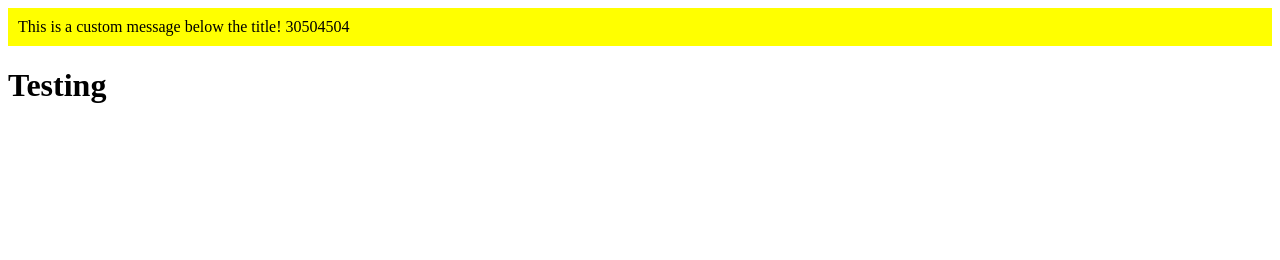
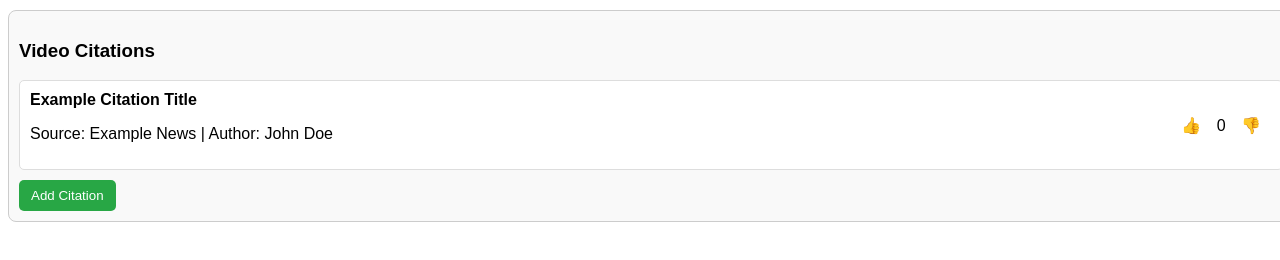
Before and after one commit to JaimeMagsino/thesis, a browser extension: page content.html in a window 1280 px wide. Drawn offline with Linux system fonts and the light colour scheme.

Commit message:
ui updates

```diff
--- a/content.html
+++ b/content.html
@@ -1,9 +1,120 @@
-<html>
-<div style="background: yellow; padding: 10px;">
-    This is a custom message below the title!
+<!DOCTYPE html>
+<html lang="en">
+<head>
+    <meta charset="UTF-8">
+    <meta name="viewport" content="width=device-width, initial-scale=1.0">
+    <title>YouTube Extension</title>
+    <style>
+        /* Main Container */
+        #extension-container {
+            background-color: #f9f9f9;
+            border: 1px solid #ccc;
+            border-radius: 8px;
+            padding: 10px;
+            margin-top: 10px;
+            width: 100%;
+            font-family: Arial, sans-serif;
+        }
 
-    30504504
-</div>
+        /* Citation Box */
+        .citation {
+            border: 1px solid #ddd;
+            border-radius: 5px;
+            padding: 10px;
+            margin-bottom: 10px;
+            background-color: #fff;
+            display: flex;
+            justify-content: space-between;
+            align-items: center;
+        }
 
-<h1>Testing</h1>
+        /* Citation Text */
+        .citation-details {
+            flex-grow: 1;
+        }
+
+        /* Upvote/Downvote Buttons */
+        .vote-buttons button {
+            border: none;
+            background-color: transparent;
+            cursor: pointer;
+            font-size: 16px;
+            margin: 0 5px;
+        }
+
+        .vote-buttons button:hover {
+            color: #0073e6;
+        }
+
+        /* Add Citation Button */
+        #add-citation-btn {
+            background-color: #28a745;
+            color: white;
+            border: none;
+            padding: 8px 12px;
+            border-radius: 5px;
+            cursor: pointer;
+        }
+
+        #add-citation-btn:hover {
+            background-color: #218838;
+        }
+    </style>
+</head>
+<body>
+    <div id="extension-container">
+        <h3>Video Citations</h3>
+
+        <!-- Sample Citation -->
+        <div class="citation">
+            <div class="citation-details">
+                <strong>Example Citation Title</strong>
+                <p>Source: Example News | Author: John Doe</p>
+            </div>
+            <div class="vote-buttons">
+                <button onclick="upvote(this)">👍</button>
+                <span class="vote-count">0</span>
+                <button onclick="downvote(this)">👎</button>
+            </div>
+        </div>
+
+        <!-- Add Citation Button -->
+        <button id="add-citation-btn" onclick="addCitation()">Add Citation</button>
+    </div>
+
+    <script>
+        // Upvote Function
+        function upvote(btn) {
+            const voteCount = btn.nextElementSibling;
+            voteCount.textContent = parseInt(voteCount.textContent) + 1;
+        }
+
+        // Downvote Function
+        function downvote(btn) {
+            const voteCount = btn.previousElementSibling;
+            voteCount.textContent = parseInt(voteCount.textContent) - 1;
+        }
+
+        // Add Citation Function
+        function addCitation() {
+            const container = document.getElementById('extension-container');
+
+            const newCitation = document.createElement('div');
+            newCitation.className = 'citation';
+            newCitation.innerHTML = `
+                <div class="citation-details">
+                    <strong>New Citation Title</strong>
+                    <p>Source: New Source | Author: Jane Smith</p>
+                </div>
+                <div class="vote-buttons">
+                    <button onclick="upvote(this)">👍</button>
+                    <span class="vote-count">0</span>
+                    <button onclick="downvote(this)">👎</button>
+                </div>
+            `;
+
+            container.insertBefore(newCitation, document.getElementById('add-citation-btn'));
+        }
+    </script>
+</body>
 </html>
```
Also changed, not shown: content.js (line endings or trailing spaces).
